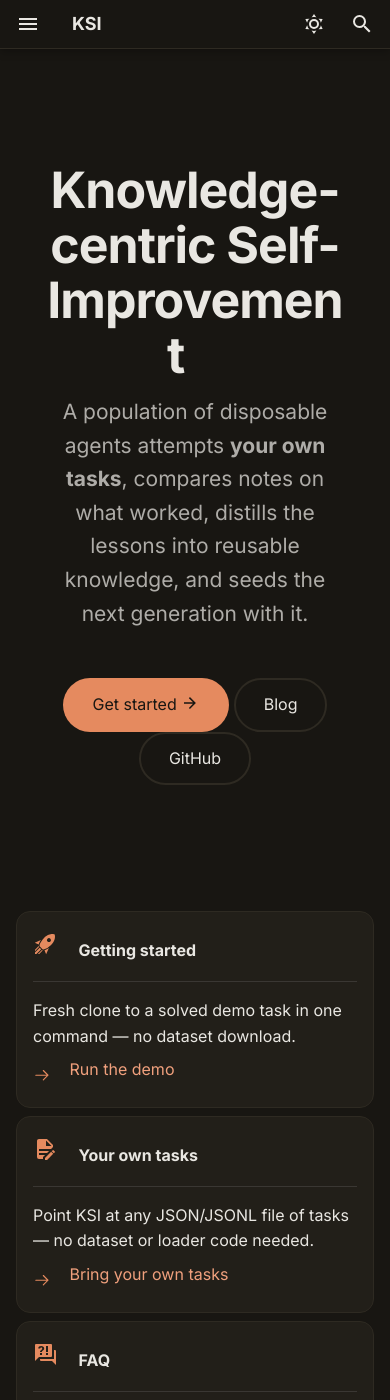
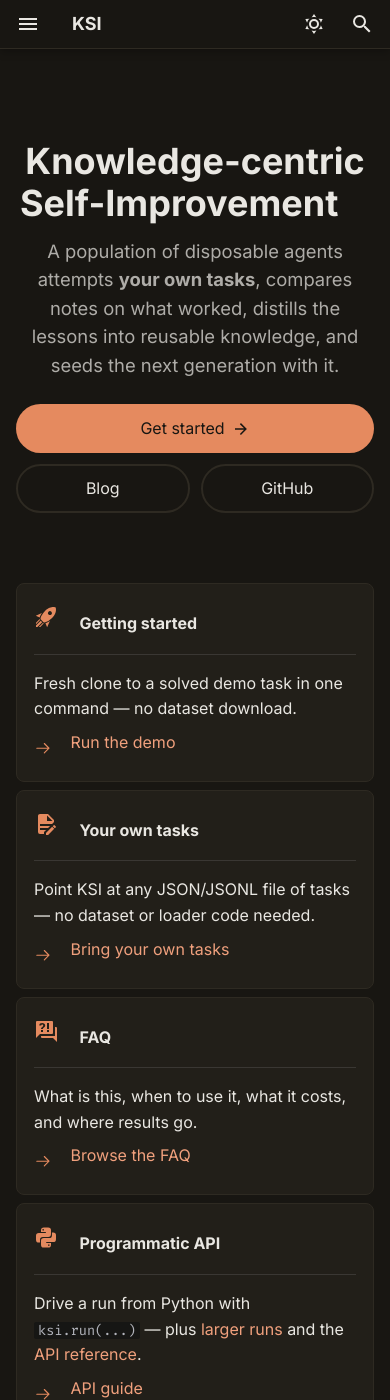
Before and after one commit to recursive-knowledge/KSI, an MkDocs documentation site: the page built from docs/index.md, in a window 390 px wide and 1400 px high. Built offline with MkDocs 1.6.1 and Material for MkDocs 9.7.7, drawn with Linux system fonts in a browser that asks for light colours; comment, search, counter and statistics services are not loaded.

Commit message:
Polish docs mobile layout

```diff
--- a/docs/stylesheets/extra.css
+++ b/docs/stylesheets/extra.css
@@ -99,11 +99,11 @@
 /* ---- Typographic rhythm --------------------------------------------------- */
 .md-typeset h1 {
   font-weight: 700;
-  letter-spacing: -0.02em;
+  letter-spacing: 0;
 }
 .md-typeset h2 {
   font-weight: 650;
-  letter-spacing: -0.01em;
+  letter-spacing: 0;
   margin-top: 2.2rem;
 }
 .md-typeset h3,
@@ -128,7 +128,7 @@
    and a subtly tinted header row. Scoped to `:not([class])` so mkdocstrings and
    other generated tables keep their own styling. */
 .md-typeset table:not([class]) {
-  border-radius: 10px;
+  border-radius: 8px;
   border-spacing: 0;
   overflow: hidden;
 }
@@ -231,7 +231,7 @@
    ========================================================================== */
 .md-typeset .grid.cards > ul > li,
 .md-typeset .grid > .card {
-  border-radius: 14px;
+  border-radius: 8px;
   transition: transform 0.18s ease, box-shadow 0.18s ease;
 }
 
@@ -388,3 +388,135 @@
   pointer-events: auto;
   z-index: 0;
 }
+
+/* ==========================================================================
+   Mobile layout
+   ========================================================================== */
+@media screen and (max-width: 44.984em) {
+  .md-typeset h1 {
+    font-size: 1.75rem;
+    line-height: 1.18;
+  }
+
+  .md-typeset h2 {
+    margin-top: 1.65rem;
+  }
+
+  .ksi-hero {
+    margin-bottom: 1.6rem;
+    padding: 2.1rem 0 1.9rem;
+  }
+
+  .ksi-hero h1 {
+    max-width: 18.5rem;
+    margin-right: auto;
+    margin-left: auto;
+    font-size: 1.8rem;
+    line-height: 1.16;
+  }
+
+  .ksi-hero .ksi-tagline {
+    max-width: 20rem;
+    margin-bottom: 1.25rem;
+    font-size: 0.92rem;
+    line-height: 1.55;
+  }
+
+  .ksi-cta {
+    display: block;
+  }
+
+  .ksi-cta > p {
+    display: grid;
+    grid-template-columns: 1fr 1fr;
+    width: min(100%, 19rem);
+    margin: 0 auto;
+    gap: 0.55rem;
+  }
+
+  .ksi-cta .md-button {
+    display: inline-flex;
+    align-items: center;
+    justify-content: center;
+    width: 100%;
+    min-height: 2.45rem;
+    padding: 0.45rem 0.75rem;
+    gap: 0.35rem;
+    white-space: nowrap;
+  }
+
+  .ksi-cta .md-button--primary {
+    grid-column: 1 / -1;
+  }
+
+  .md-typeset .grid.cards > ul {
+    gap: 0.7rem;
+  }
+
+  .md-typeset .grid.cards > ul > li {
+    padding: 0.85rem;
+  }
+
+  .md-typeset .grid.cards > ul > li:hover {
+    transform: none;
+    box-shadow: none;
+  }
+
+  .md-typeset pre {
+    margin-right: 0;
+    margin-left: 0;
+  }
+
+  .md-typeset pre > code {
+    font-size: 0.68rem;
+  }
+
+  .md-typeset :not(pre) > code {
+    overflow-wrap: anywhere;
+  }
+
+  .md-typeset .md-typeset__table {
+    max-width: 100%;
+    overflow-x: auto;
+    -webkit-overflow-scrolling: touch;
+  }
+
+  .md-typeset table:not([class]) {
+    min-width: 34rem;
+  }
+
+  .md-typeset .mermaid {
+    overflow-x: auto;
+    -webkit-overflow-scrolling: touch;
+    overscroll-behavior-x: contain;
+  }
+
+  .md-typeset .mermaid > svg {
+    display: block;
+    max-width: 100% !important;
+    height: auto !important;
+  }
+
+  .mermaid-expand-btn {
+    top: 0.4rem;
+    right: 0.4rem;
+    width: 2.25rem;
+    height: 2.25rem;
+    opacity: 1;
+  }
+
+  .mermaid-zoom-toolbar {
+    gap: 0.5rem;
+    padding: 0.6rem;
+  }
+
+  .mermaid-zoom-toolbar button {
+    min-width: 2.5rem;
+    height: 2.5rem;
+    padding: 0 0.65rem;
+  }
+
+  .mermaid-zoom-toolbar [data-act="reset"] {
+    flex: 1 1 auto;
+  }
+}
```
